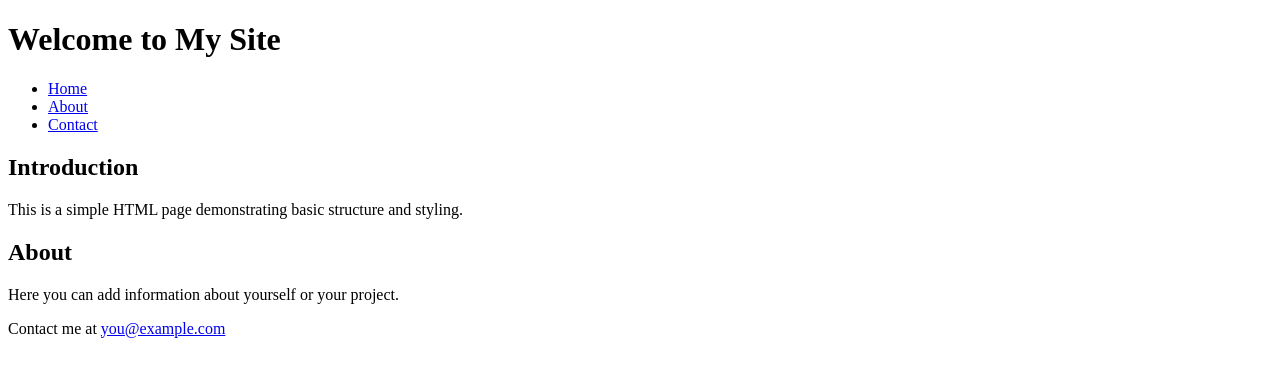
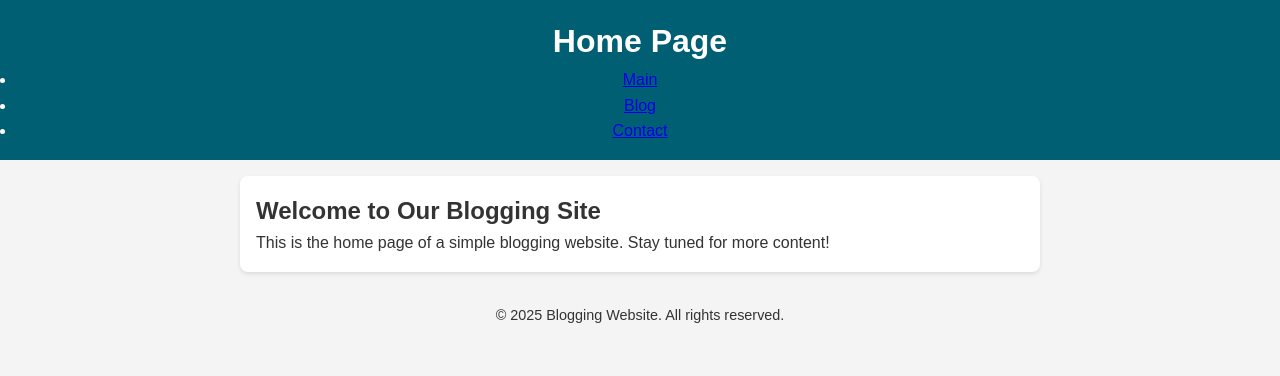
Before and after one commit to MZeeshanNawaz/Blogging-Website, a website: page src/home.html in a window 1280 px wide. Drawn offline with Linux system fonts and the light colour scheme.

Commit message:
Modify home page

```diff
--- a/src/home.html
+++ b/src/home.html
@@ -1,41 +1,31 @@
 <!DOCTYPE html>
 <html lang="en">
 <head>
-  <meta charset="UTF-8">
-  <meta name="viewport" content="width=device-width, initial-scale=1">
-  <title>Sample Page</title>
-  <!-- Link to external CSS -->
-  <link rel="stylesheet" href="styles.css">
+  <meta charset="utf-8">
+  <title>Home Page</title>
+  <link rel="stylesheet" href="../styles/home.css">
 </head>
 <body>
-  <!-- Header section -->
-  <header>
-    <h1 class="main-title">Welcome to My Site</h1>
-    <nav>
-      <ul class="nav-list">
-        <li><a href="#home">Home</a></li>
-        <li><a href="#about">About</a></li>
-        <li><a href="#contact">Contact</a></li>
+  <header id="page-header">
+    <h1>Home Page</h1>
+    <nav id="main-nav">
+      <ul>
+        <li><a href="index.html">Main</a></li>
+        <li><a href="blog.html">Blog</a></li>
+        <li><a href="contact.html">Contact</a></li>
       </ul>
     </nav>
   </header>
 
-  <!-- Main content -->
-  <main id="home">
-    <section class="intro">
-      <h2>Introduction</h2>
-      <p>This is a simple HTML page demonstrating basic structure and styling.</p>
-    </section>
-
-    <section id="about">
-      <h2>About</h2>
-      <p>Here you can add information about yourself or your project.</p>
+  <main id="content">
+    <section id="intro">
+      <h2>Welcome to Our Blogging Site</h2>
+      <p>This is the home page of a simple blogging website. Stay tuned for more content!</p>
     </section>
   </main>
 
-  <!-- Footer -->
-  <footer id="contact">
-    <p>Contact me at <a href="mailto:you@example.com">you@example.com</a></p>
+  <footer id="page-footer">
+    <p>&copy; 2025 Blogging Website. All rights reserved.</p>
   </footer>
 </body>
 </html>
```
